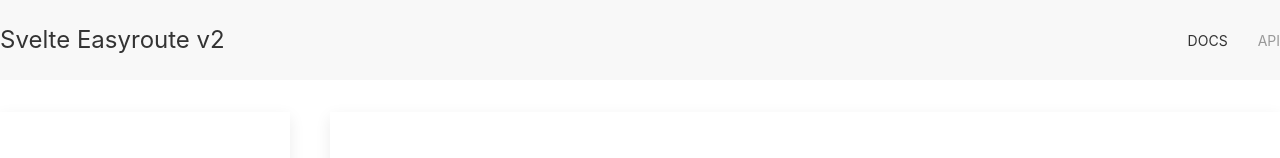
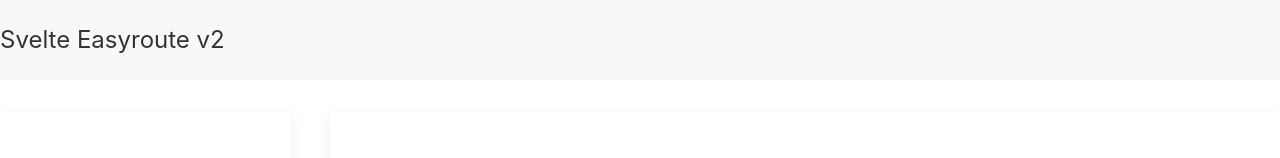
Before and after one commit to easyroute-router/svelte-easyroute, a Svelte app: page / in a window 1280 px wide. Shown: the top 158 px of the page. Built offline with nearby package versions, Linux system fonts and the light colour scheme; the HTML template or start-up script is replaced by a standard one.

Commit message:
17.06 Menu to external component

```diff
--- /dev/null
+++ b/demo-app/src/Components/MainMenu.svelte
@@ -0,0 +1,47 @@
+<script>
+    import { RouterLink } from '../../../lib'
+</script>
+
+<ul class="uk-nav uk-nav-default">
+    <li class="uk-active">
+        <RouterLink to="/page/installation">
+            Installation
+        </RouterLink>
+    </li>
+    <li>
+        <RouterLink to="/page/getting-started">
+            Getting started
+        </RouterLink>
+    </li>
+    <li class="uk-nav-divider"></li>
+    <li>
+        <RouterLink to="/page/dynamic-matching">
+            Dynamic route matching
+        </RouterLink>
+    </li>
+    <li>
+        <RouterLink to="/page/current-route-info">
+            Current route info
+        </RouterLink>
+    </li>
+    <li>
+        <RouterLink to="/page/router-links">
+            Router links
+        </RouterLink>
+    </li>
+    <li>
+        <RouterLink to="/page/programmatic-navigation">
+            Programmatic navigation
+        </RouterLink>
+    </li>
+    <li>
+        <RouterLink to="/page/nested-routes">
+            Nested routes
+        </RouterLink>
+    </li>
+    <li>
+        <RouterLink to="/page/css-transitions">
+            CSS transitions
+        </RouterLink>
+    </li>
+</ul>
--- a/demo-app/src/Layout/MainLayout.svelte
+++ b/demo-app/src/Layout/MainLayout.svelte
@@ -1,5 +1,7 @@
 <script>
-    import {RouterOutlet, RouterLink} from "../../../lib";
+    import {RouterOutlet} from "../../../lib";
+    import MainMenu from "../Components/MainMenu.svelte";
+
     export let currentRoute
     $: activeRoute = currentRoute.name
 </script>
@@ -9,68 +11,12 @@
         <div class="uk-navbar-left">
             <a class="uk-navbar-item uk-logo" href="#/">Svelte Easyroute v2</a>
         </div>
-        <div class="uk-navbar-right">
-            <ul class="uk-navbar-nav">
-                <li class:uk-active={activeRoute === 'Index'}>
-                    <RouterLink to="/">
-                        Docs
-                    </RouterLink>
-                </li>
-                <li class:uk-active={activeRoute === 'Testindex'}>
-                    <RouterLink to="/login">
-                        API
-                    </RouterLink>
-                </li>
-            </ul>
-        </div>
     </nav>
     <div uk-grid style="margin-top: 2rem">
         <div class="uk-width-1-4@m">
             <div class="uk-card uk-card-default uk-card-body">
                 <div>
-                    <ul class="uk-nav uk-nav-default">
-                        <li class="uk-active">
-                            <RouterLink to="/page/installation">
-                                Installation
-                            </RouterLink>
-                        </li>
-                        <li>
-                            <RouterLink to="/page/getting-started">
-                                Getting started
-                            </RouterLink>
-                        </li>
-                        <li class="uk-nav-divider"></li>
-                        <li>
-                            <RouterLink to="/page/dynamic-matching">
-                                Dynamic route matching
-                            </RouterLink>
-                        </li>
-                        <li>
-                            <RouterLink to="/page/current-route-info">
-                                Current route info
-                            </RouterLink>
-                        </li>
-                        <li>
-                            <RouterLink to="/page/router-links">
-                                Router links
-                            </RouterLink>
-                        </li>
-                        <li>
-                            <RouterLink to="/page/programmatic-navigation">
-                                Programmatic navigation
-                            </RouterLink>
-                        </li>
-                        <li>
-                            <RouterLink to="/page/nested-routes">
-                                Nested routes
-                            </RouterLink>
-                        </li>
-                        <li>
-                            <RouterLink to="/page/css-transitions">
-                                CSS transitions
-                            </RouterLink>
-                        </li>
-                    </ul>
+                    <MainMenu />
                 </div>
             </div>
         </div>
```
Also changed, not shown: package.json (+6 -5 lines).
